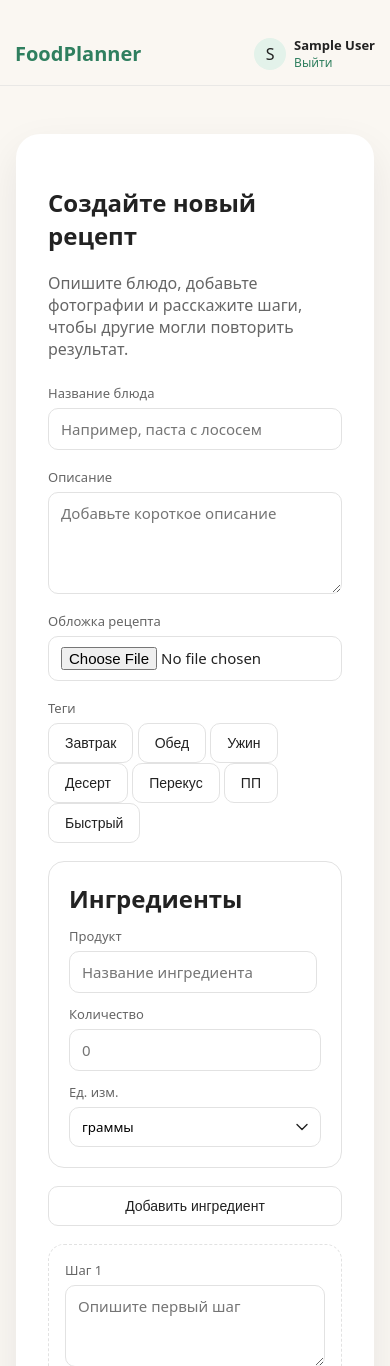
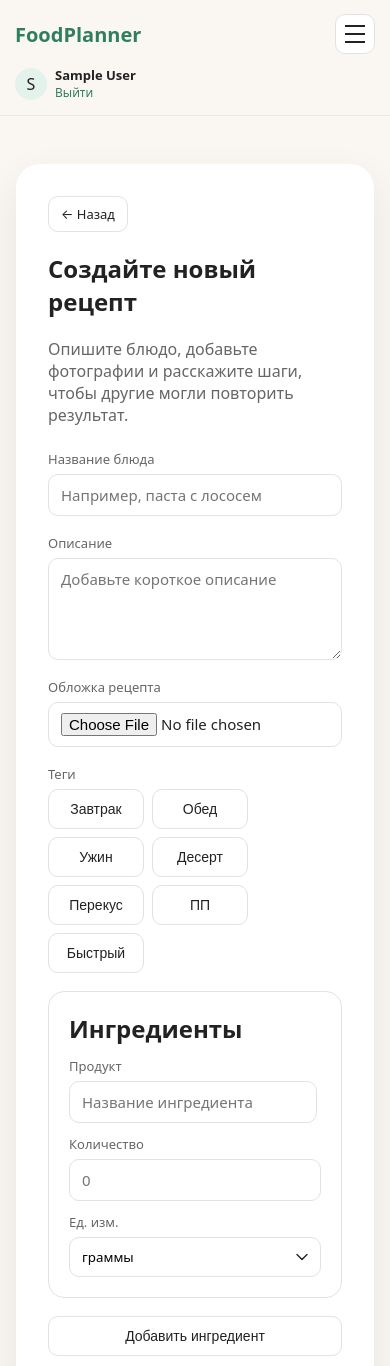
Before and after one commit to Tomich37/foodplanner, a FastAPI app: page /recipes/new in a window 390 px wide. Shown: the top 1366 px of the page. Run offline with FastAPI, Linux system fonts and the light colour scheme; the visitor is signed in with stand-in values (Sample User, id 1); data comes from the database, SQL or seed files in the repository; parts of the project's set-up code (start-up, migrations or seed data) failed here and were passed over.

Commit message:
Мобильная адаптация и доработки

```diff
--- a/app/routers/recipes.py
+++ b/app/routers/recipes.py
@@ -196,6 +196,13 @@ RECIPE_TAGS = (
 recipe_service = RecipeService(UPLOADS_DIR, RECIPE_TAGS)
 
 
+def resolve_back_url(request: Request, fallback: str) -> str:
+    """Безопасно определяет URL для кнопки «Назад»."""
+    referrer = request.headers.get("referer") or ""
+    base_url = str(request.base_url)
+    return referrer if referrer.startswith(base_url) else fallback
+
+
 async def fetch_filtered_recipes(
     session: AsyncSession,
     selected_tags: list[str],
@@ -276,12 +283,16 @@ async def recipes_search(
 @router.get("/new", response_class=HTMLResponse, name="recipes_new")
 async def new_recipe(request: Request, current_user: User = Depends(get_current_user_required)):
     """Форма добавления нового рецепта."""
+    referrer = request.headers.get("referer") or ""
+    base_url = str(request.base_url)
+    back_url = referrer if referrer.startswith(base_url) else str(request.url_for("recipes_list"))
     return templates.TemplateResponse(
         "recipe_new.html",
         {
             "request": request,
             "current_user": current_user,
             "available_tags": recipe_service.available_tags,
+            "previous_url": back_url,
         },
     )
 
@@ -335,6 +346,8 @@ async def edit_recipe(
     """Редактор рецепта (доступен только автору)."""
     recipe = await recipe_service.load_recipe(session, recipe_id)
     recipe_service.ensure_can_manage(recipe, current_user)
+    fallback = str(request.url_for("recipe_detail", recipe_id=recipe.id))
+    back_url = resolve_back_url(request, fallback)
 
     return templates.TemplateResponse(
         "recipe_edit.html",
@@ -343,6 +356,7 @@ async def edit_recipe(
             "current_user": current_user,
             "recipe": recipe,
             "available_tags": recipe_service.available_tags,
+            "previous_url": back_url,
         },
     )
 
@@ -457,6 +471,7 @@ async def recipe_detail(
     """Детальная страница рецепта."""
     recipe = await recipe_service.load_recipe(session, recipe_id)
     minimal_view = bool(request.session.get("minimal_recipe_view"))
+    back_url = resolve_back_url(request, fallback=str(request.url_for("recipes_list")))
     return templates.TemplateResponse(
         "recipe_detail.html",
         {
@@ -465,5 +480,6 @@ async def recipe_detail(
             "recipe": recipe,
             "tag_labels": recipe_service.tag_labels,
             "minimal_view": minimal_view,
+            "previous_url": back_url,
         },
     )
--- a/static/css/pages/recipe_detail.css
+++ b/static/css/pages/recipe_detail.css
@@ -14,6 +14,12 @@
     gap: 24px;
     flex-wrap: wrap;
     justify-content: space-around;
+}
+
+.recipe-detail__nav {
+    display: flex;
+    justify-content: flex-start;
+    margin-bottom: 16px;
 }
 
 .recipe-detail__meta {
--- a/static/css/pages/recipe_form.css
+++ b/static/css/pages/recipe_form.css
@@ -15,6 +15,12 @@
     margin-top: 0;
     margin-bottom: 24px;
     color: var(--text-muted);
+}
+
+.recipe-form__nav {
+    display: flex;
+    justify-content: flex-start;
+    margin-bottom: 16px;
 }
 
 .recipe-form__form {
--- a/static/css/style.css
+++ b/static/css/style.css
@@ -51,6 +51,7 @@ body {
     align-items: center;
     justify-content: space-between;
     padding: 14px 15px;
+    position: relative;
 }
 
 .header__profile {
@@ -58,10 +59,33 @@ body {
     align-items: center;
 }
 
-.logo {
+.header .logo {
     font-weight: 700;
     font-size: 20px;
     color: var(--accent);
+    text-decoration: none;
+}
+
+.nav-toggle {
+    display: none;
+    flex-direction: column;
+    justify-content: center;
+    align-items: center;
+    width: 40px;
+    height: 40px;
+    border: 1px solid var(--border);
+    border-radius: var(--radius-md);
+    background: #fff;
+    cursor: pointer;
+    gap: 6px;
+}
+
+.nav-toggle span {
+    display: block;
+    width: 20px;
+    height: 2px;
+    background: var(--text-main);
+    transition: transform 0.2s ease, opacity 0.2s ease;
 }
 
 .nav {
@@ -698,75 +722,92 @@ textarea:focus {
     min-width: 120px;
 }
 
-.form-group--inline {
+.tag-selector {
     display: flex;
-    align-items: center;
+    flex-wrap: wrap;
     gap: 8px;
 }
 
-.autocomplete {
-    position: relative;
+.tag-button {
+    min-width: 96px;
+    border-radius: var(--radius-md);
+    border: 1px solid var(--border);
+    padding: 8px 14px;
+    background: #fff;
+    cursor: pointer;
+    transition: background 0.15s ease, color 0.15s ease, border-color 0.15s ease,
+        box-shadow 0.15s ease;
 }
 
-.autocomplete__list {
+.tag-button--active {
+    background: var(--accent);
+    color: #fff;
+    border-color: var(--accent);
+    box-shadow: 0 6px 14px rgba(47, 127, 95, 0.2);
+}
+
+@media (max-width: 768px) {
+    .nav-toggle {
+        display: inline-flex;
+    }
+
+    .nav {
         position: absolute;
-    top: calc(100% + 4px);
+        top: 100%;
         left: 0;
         right: 0;
-    background: #fff;
-    border: 1px solid var(--border);
-    border-radius: var(--radius-md);
-    box-shadow: var(--shadow-soft);
+        background: rgba(250, 247, 242, 0.98);
+        flex-direction: column;
+        padding: 12px 16px;
+        gap: 12px;
+        border-bottom: 1px solid rgba(226, 226, 226, 0.7);
         display: none;
-    flex-direction: column;
-    z-index: 20;
-    overflow: hidden;
     }
 
-.autocomplete__list button {
-    border: none;
-    background: transparent;
-    padding: 10px 12px;
-    text-align: left;
-    cursor: pointer;
-    font-family: var(--font-main);
+    .nav.is-open {
+        display: flex;
     }
 
-.autocomplete__list button:hover {
-    background: var(--accent-soft);
+    .header__inner {
+        flex-wrap: wrap;
+        gap: 12px;
     }
 
-.profile__form .form-group {
-    margin-bottom: 14px;
+    .header__profile,
+    .header__auth {
+        order: 3;
+        width: 100%;
+        justify-content: flex-start;
     }
-
-.profile__form input[type="password"] {
-    width: 100%;
 }
-
-/* adaptive */
 
 @media (max-width: 768px) {
     .nav {
-        display: none; /* РґР»СЏ РїСЂРѕСЃС‚РѕС‚С‹; РїРѕС‚РѕРј РјРѕР¶РЅРѕ СЃРґРµР»Р°С‚СЊ Р±СѓСЂРіРµСЂ */
+        position: absolute;
+        top: 100%;
+        left: 0;
+        right: 0;
+        background: rgba(250, 247, 242, 0.98);
+        flex-direction: column;
+        padding: 12px 16px;
+        gap: 12px;
+        border-bottom: 1px solid rgba(226, 226, 226, 0.7);
+        display: none;
     }
 
-    .hero__inner,
-    .week-preview__inner {
-        grid-template-columns: 1fr;
+    .nav.is-open {
+        display: flex;
     }
 
-    .hero {
-        padding-top: 24px;
+    .header__inner {
+        flex-wrap: wrap;
+        gap: 12px;
     }
 
-    .recipe-step-item__body {
-        flex-direction: column;
-    }
-
-    .recipe-step-item__body img {
+    .header__profile,
+    .header__auth {
+        order: 3;
         width: 100%;
-        max-width: 100%;
-        margin-top: 8px;
+        justify-content: flex-start;
     }
 }
--- /dev/null
+++ b/static/js/layout.js
@@ -0,0 +1,22 @@
+(function () {
+    "use strict";
+
+    const navToggle = document.querySelector("[data-nav-toggle]");
+    const navMenu = document.querySelector("[data-nav-menu]");
+
+    if (!navToggle || !navMenu) {
+        return;
+    }
+
+    navToggle.addEventListener("click", () => {
+        navMenu.classList.toggle("is-open");
+        navToggle.classList.toggle("is-active");
+    });
+
+    window.addEventListener("resize", () => {
+        if (window.innerWidth > 768) {
+            navMenu.classList.remove("is-open");
+            navToggle.classList.remove("is-active");
+        }
+    });
+})();
--- a/templates/base.html
+++ b/templates/base.html
@@ -11,8 +11,13 @@
 <body>
 <header class="header">
     <div class="container header__inner">
-        <div class="logo">FoodPlanner</div>
-        <nav class="nav">
+        <a href="{{ url_for('index') }}" class="logo" data-nav-home>FoodPlanner</a>
+        <button class="nav-toggle" data-nav-toggle aria-label="Переключить меню">
+            <span></span>
+            <span></span>
+            <span></span>
+        </button>
+        <nav class="nav" data-nav-menu>
             {% set current_path = request.url.path %}
             <a
                 href="/"
@@ -81,6 +86,8 @@
         </div>
     </div>
 </footer>
+
+<script src="{{ url_for('static', path='/js/layout.js') }}" defer></script>
 {% block extra_scripts %}{% endblock %}
 </body>
 </html>
--- a/templates/recipe_detail.html
+++ b/templates/recipe_detail.html
@@ -5,6 +5,9 @@
 {% block content %}
 <section class="recipe-detail">
     <div class="container recipe-detail__card">
+        <div class="recipe-detail__nav">
+            <a href="{{ previous_url }}" class="btn btn--ghost btn--small">← Назад</a>
+        </div>
         <div class="recipe-detail__header">
             <div>
                 <p class="recipe-detail__meta">
--- a/templates/recipe_edit.html
+++ b/templates/recipe_edit.html
@@ -6,6 +6,9 @@
 <section class="recipe-form">
     <div class="container">
         <div class="recipe-form__card">
+            <div class="recipe-form__nav">
+                <a href="{{ previous_url }}" class="btn btn--ghost btn--small">← Назад</a>
+            </div>
             <h1>Редактировать рецепт</h1>
             <p class="recipe-form__subtitle">
                 Измените описание, замените изображения или обновите ингредиенты и шаги.
--- a/templates/recipe_new.html
+++ b/templates/recipe_new.html
@@ -6,6 +6,9 @@
 <section class="recipe-form">
     <div class="container">
         <div class="recipe-form__card">
+            <div class="recipe-form__nav">
+                <a href="{{ previous_url }}" class="btn btn--ghost btn--small">← Назад</a>
+            </div>
             <h1>Создайте новый рецепт</h1>
             <p class="recipe-form__subtitle">
                 Опишите блюдо, добавьте фотографии и расскажите шаги, чтобы другие могли повторить результат.
```
Lines whose indentation alone changed are shown as unchanged.
